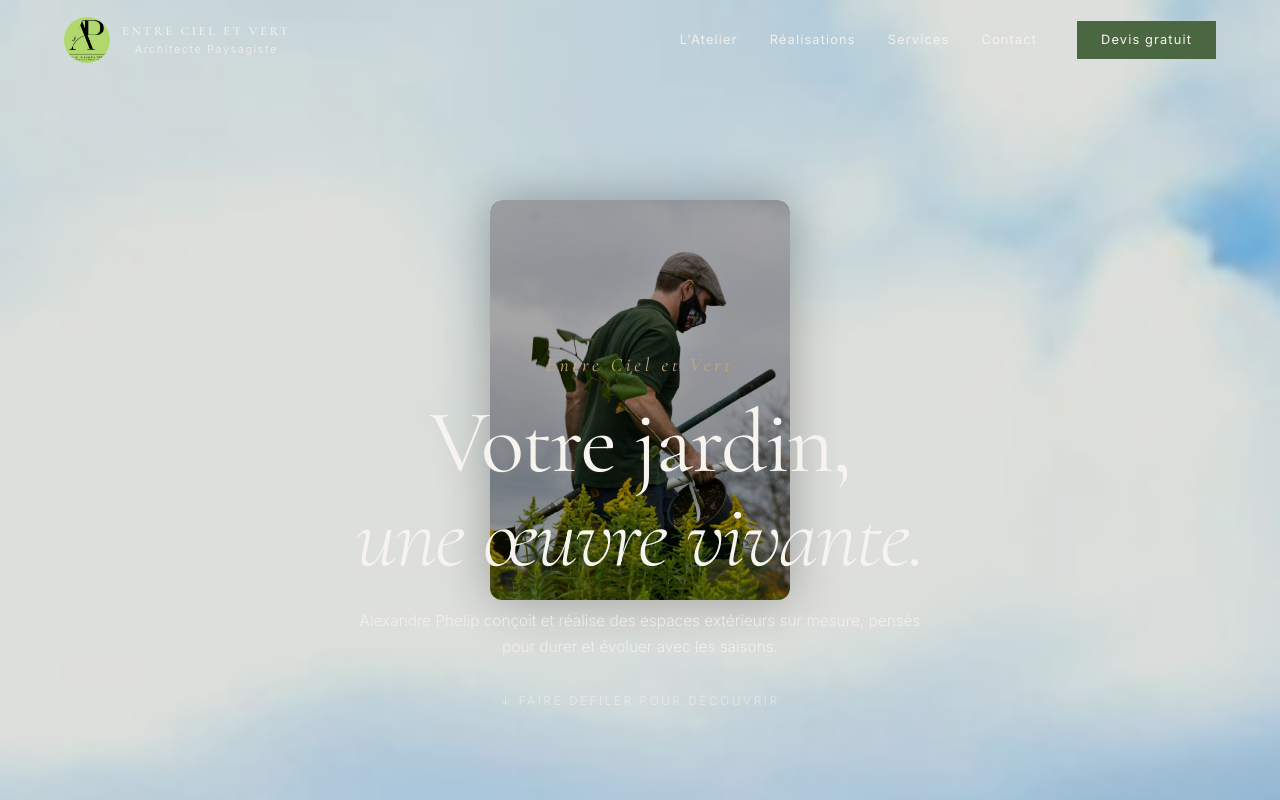
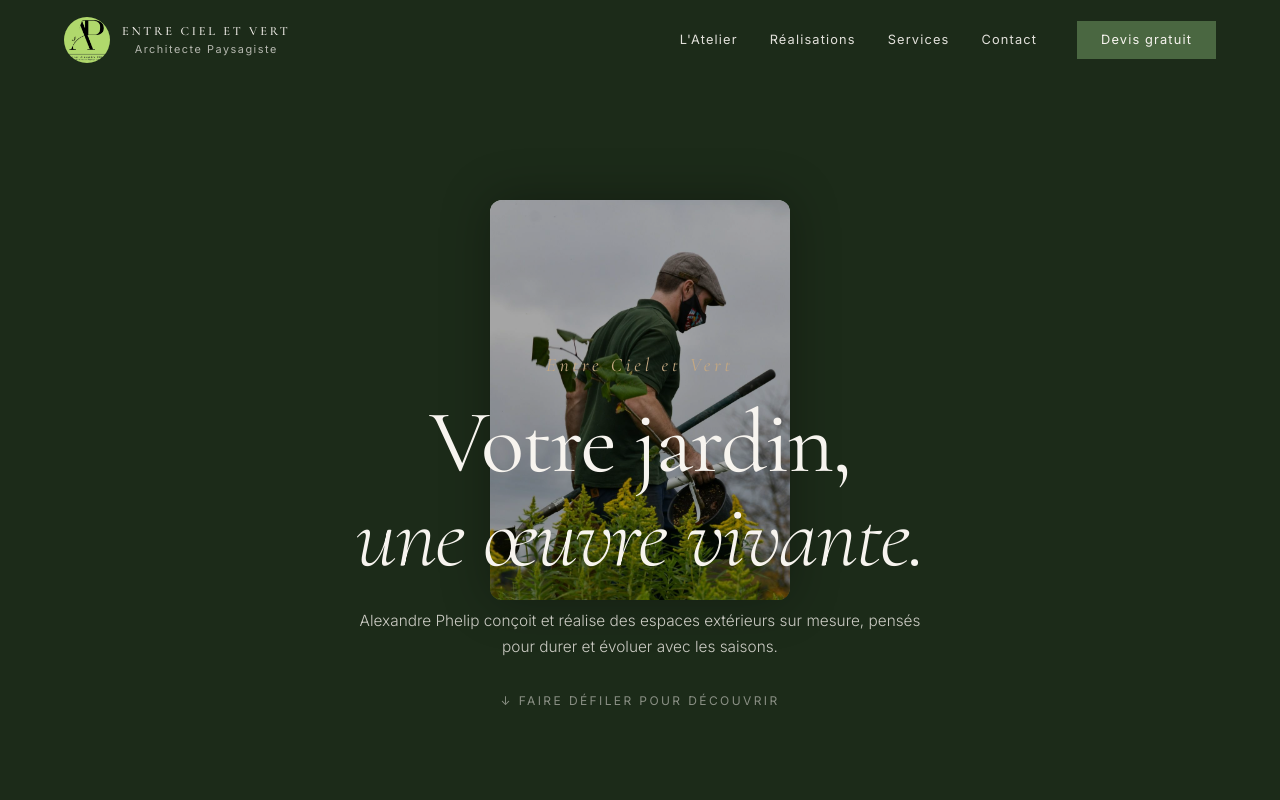
Before and after one commit to kairosweb94/entre-ciel-et-vert, a Next.js app: page / in a window 1280 px wide. Shown: the top 800 px of the page. Built offline with nearby package versions, Linux system fonts and the light colour scheme.

Commit message:
Update ScrollExpandMedia.tsx

```diff
--- a/app/components/ScrollExpandMedia.tsx
+++ b/app/components/ScrollExpandMedia.tsx
@@ -147,7 +147,7 @@ const ScrollExpandMedia = ({
               alt="Fond jardin"
               fill
               priority
-              style={{ objectFit: 'cover', objectPosition: 'center 45%' }}
+              style={{ objectFit: 'contain', objectPosition: 'center', background: '#1C2B1A' }}
             />
             <div style={{ position: 'absolute', inset: 0, background:'rgba(28,43,26,0.15)' }} />
           </motion.div>
```
